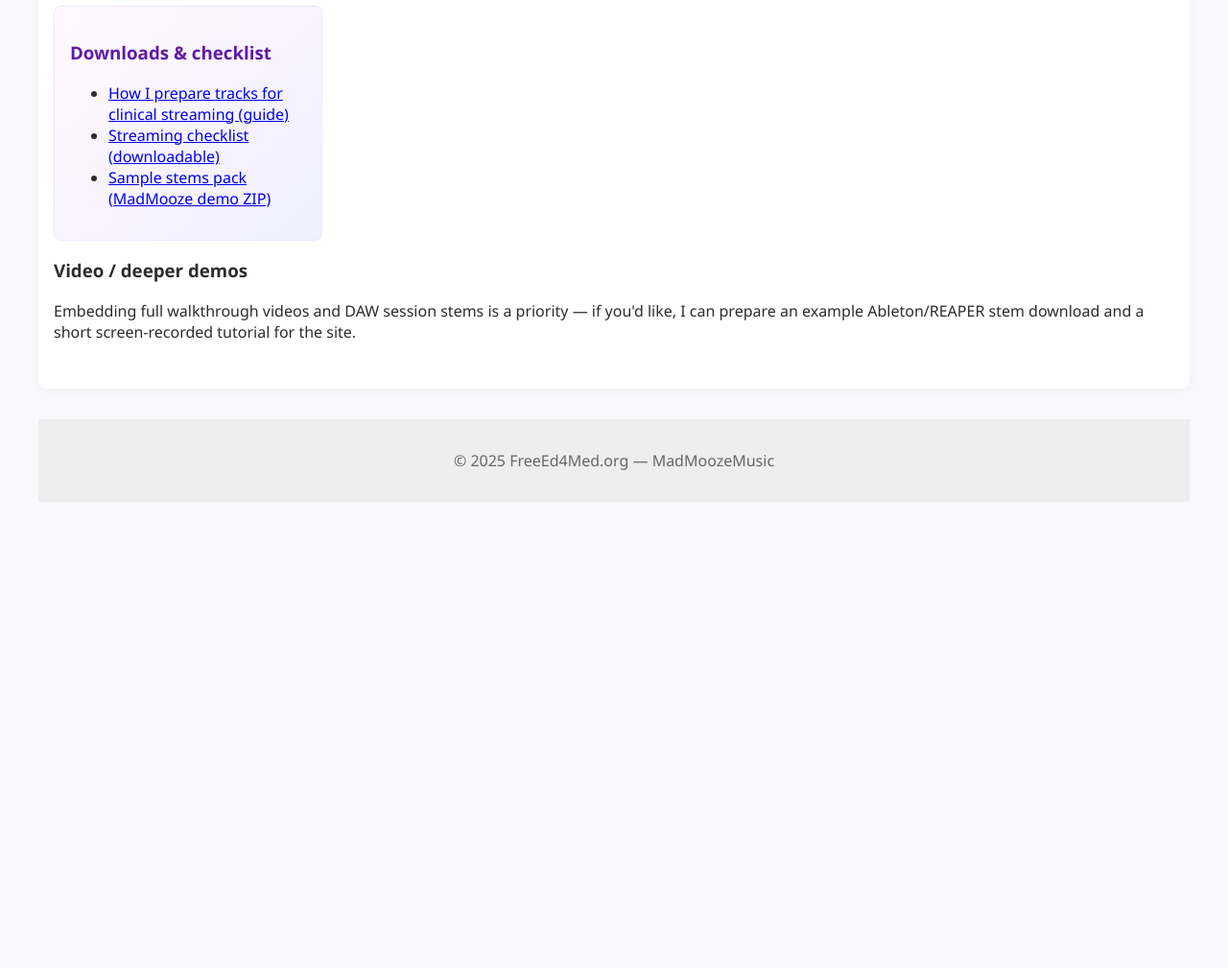
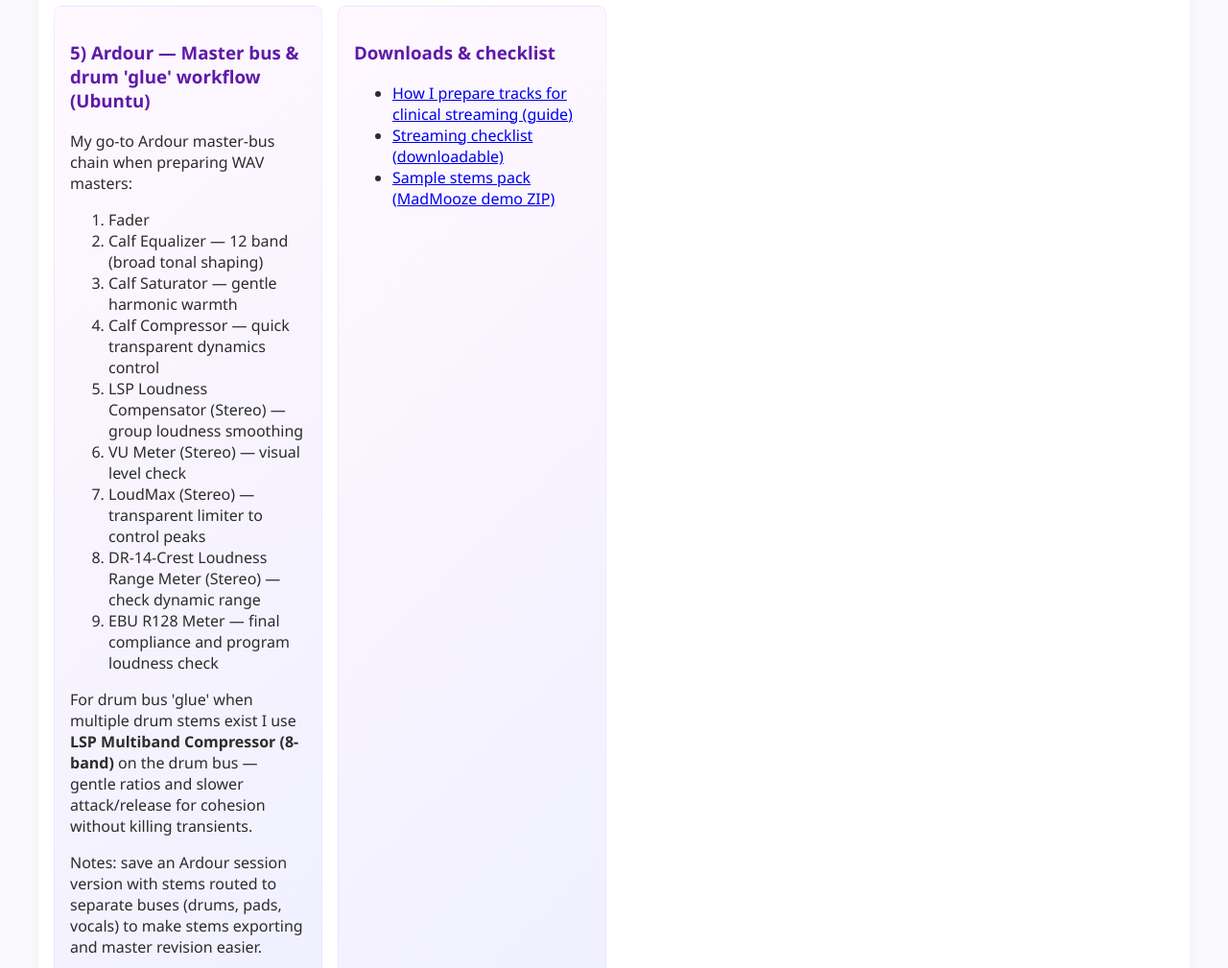
Before and after one commit to FreeEd4Med/FreeEd4MedWebsite, a plain HTML site: page tools.html in a window 1280 px wide. Shown: the part 1220-2229 px from the top of the page at 96% size. Before the commit the page ends 1759 px from the top, so only its background shows below. Drawn offline with Linux system fonts and the light colour scheme.

Commit message:
Tools: Add Ardour master-bus chain and LSP multiband compressor drum-glue workflow

```diff
--- a/tools.html
+++ b/tools.html
@@ -85,6 +85,24 @@
           </ul>
         </div>
 
+          <div class="tool-card">
+            <h3>5) Ardour — Master bus & drum 'glue' workflow (Ubuntu)</h3>
+            <p>My go‑to Ardour master‑bus chain when preparing WAV masters:</p>
+            <ol>
+              <li>Fader</li>
+              <li>Calf Equalizer — 12 band (broad tonal shaping)</li>
+              <li>Calf Saturator — gentle harmonic warmth</li>
+              <li>Calf Compressor — quick transparent dynamics control</li>
+              <li>LSP Loudness Compensator (Stereo) — group loudness smoothing</li>
+              <li>VU Meter (Stereo) — visual level check</li>
+              <li>LoudMax (Stereo) — transparent limiter to control peaks</li>
+              <li>DR-14-Crest Loudness Range Meter (Stereo) — check dynamic range</li>
+              <li>EBU R128 Meter — final compliance and program loudness check</li>
+            </ol>
+            <p>For drum bus 'glue' when multiple drum stems exist I use <strong>LSP Multiband Compressor (8-band)</strong> on the drum bus — gentle ratios and slower attack/release for cohesion without killing transients.</p>
+            <p>Notes: save an Ardour session version with stems routed to separate buses (drums, pads, vocals) to make stems exporting and master revision easier.</p>
+          </div>
+
         <div class="tool-card">
           <h3>Downloads & checklist</h3>
           <ul>
```
